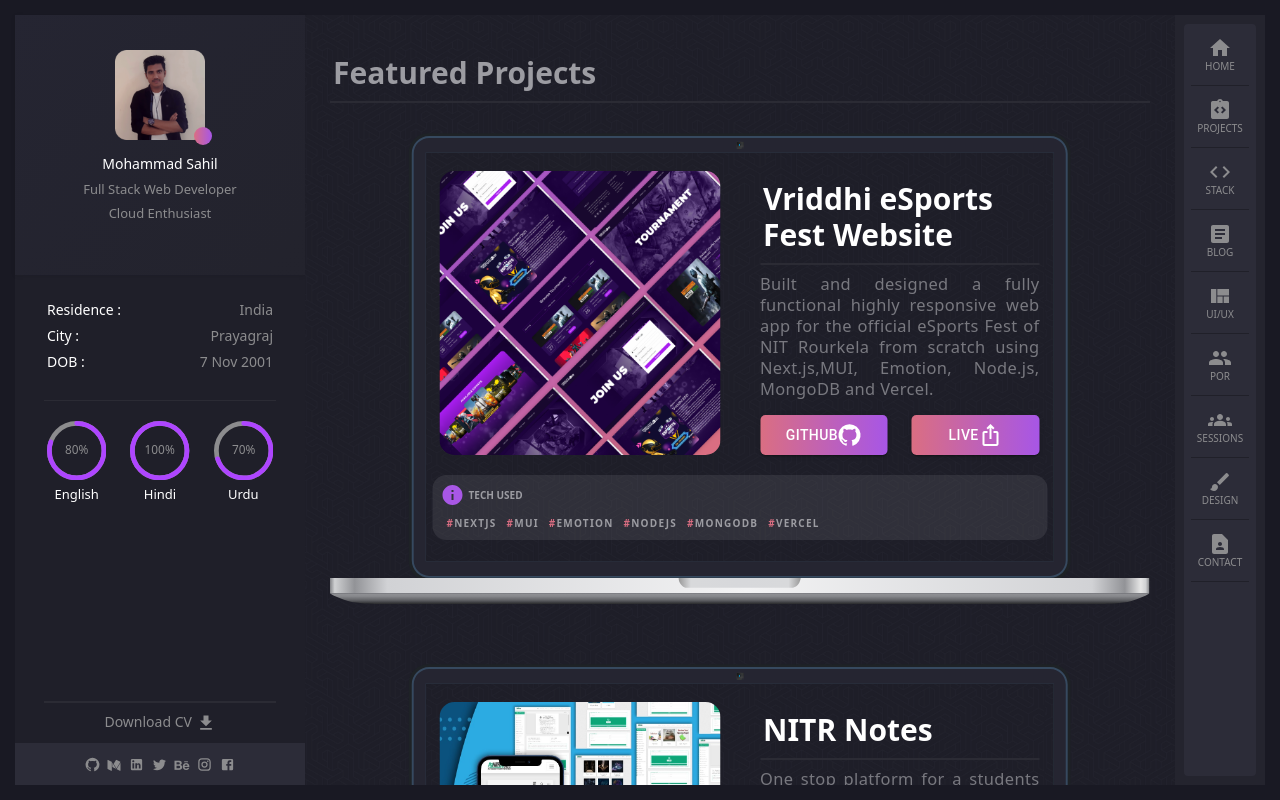
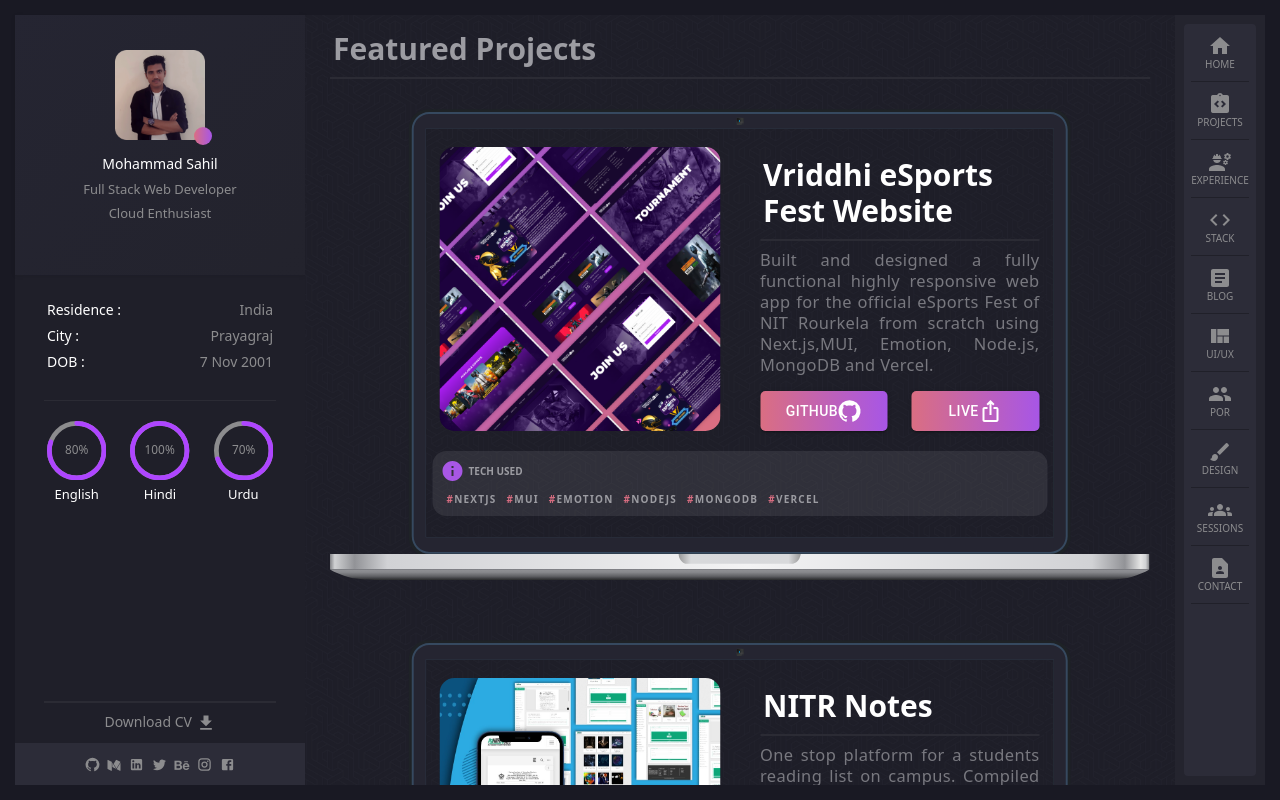
Before and after one commit to Mohammad-Sahil/portfolio, a Next.js app: page /projects in a window 1280 px wide. Built offline with nearby package versions, Linux system fonts and the light colour scheme.

Commit message:
navbar modified

```diff
--- a/components/Navbar.tsx
+++ b/components/Navbar.tsx
@@ -11,21 +11,23 @@
 import GroupIcon from '@mui/icons-material/Group';
 import GroupsIcon from '@mui/icons-material/Groups';
 import ContactPageIcon from '@mui/icons-material/ContactPage';
+import EngineeringIcon from '@mui/icons-material/Engineering';
 
 const Navbar = ({display}) => {
   return (
     <div className={styles.navbar_container} style={{display: display}}>
         <div className={styles.nav_menu}>
             <ul className='p-0'>
-            <li><Link href="/" className='text-decoration-none d-flex justify-content-center flex-column'><a className='text-decoration-none mx-auto d-flex flex-column justify-content-center'><IconButton><HomeIcon style={{color: "#8C8C8E"}}/></IconButton><p>Home</p></a></Link></li>
-            <li><Link href="/projects" className='text-decoration-none d-flex justify-content-center flex-column'><a className='text-decoration-none mx-auto d-flex flex-column justify-content-center'><IconButton><IntegrationInstructionsIcon style={{color: "#8C8C8E"}}/></IconButton><p>Projects</p></a></Link></li>
-            <li><Link href="/stack" className='text-decoration-none d-flex justify-content-center flex-column'><a className='text-decoration-none mx-auto d-flex flex-column justify-content-center'><IconButton><CodeIcon style={{color: "#8C8C8E"}}/></IconButton><p>Stack</p></a></Link></li>
-            <li><Link href="/blog" className='text-decoration-none d-flex justify-content-center flex-column'><a className='text-decoration-none mx-auto d-flex flex-column justify-content-center'><IconButton><ArticleIcon style={{color: "#8C8C8E"}}/></IconButton><p>Blog</p></a></Link></li>
-            <li><Link href="/uiux" className='text-decoration-none d-flex justify-content-center flex-column'><a className='text-decoration-none mx-auto d-flex flex-column justify-content-center'><IconButton><ViewQuiltIcon style={{color: "#8C8C8E"}}/></IconButton><p>UI/UX</p></a></Link></li>
-            <li><Link href="/por" className='text-decoration-none d-flex justify-content-center flex-column'><a className='text-decoration-none mx-auto d-flex flex-column justify-content-center'><IconButton><GroupIcon style={{color: "#8C8C8E"}}/></IconButton><p>POR</p></a></Link></li>
-            <li><Link href="/session" className='text-decoration-none d-flex justify-content-center flex-column'><a className='text-decoration-none mx-auto d-flex flex-column justify-content-center'><IconButton><GroupsIcon style={{color: "#8C8C8E"}}/></IconButton><p>Sessions</p></a></Link></li>
-            <li><Link href="/design" className='text-decoration-none d-flex justify-content-center flex-column'><a className='text-decoration-none mx-auto d-flex flex-column justify-content-center'><IconButton><BrushIcon style={{color: "#8C8C8E"}}/></IconButton><p>Design</p></a></Link></li>
-            <li><Link href="/contactus" className='text-decoration-none d-flex justify-content-center flex-column'><a className='text-decoration-none mx-auto d-flex flex-column justify-content-center'><IconButton><ContactPageIcon style={{color: "#8C8C8E"}}/></IconButton><p>Contact</p></a></Link></li>
+            <li><Link href="/" className='text-decoration-none d-flex justify-content-center flex-column'><a className='text-decoration-none mx-auto d-flex flex-column justify-content-center'><IconButton style={{paddingTop: "10px"}}><HomeIcon style={{color: "#8C8C8E"}}/></IconButton><p style={{paddingBottom: "10px"}}>Home</p></a></Link></li>
+            <li><Link href="/projects" className='text-decoration-none d-flex justify-content-center flex-column'><a className='text-decoration-none mx-auto d-flex flex-column justify-content-center'><IconButton style={{paddingTop: "10px"}}><IntegrationInstructionsIcon style={{color: "#8C8C8E"}}/></IconButton><p style={{paddingBottom: "10px"}}>Projects</p></a></Link></li>
+            <li><Link href="/experience" className='text-decoration-none d-flex justify-content-center flex-column'><a className='text-decoration-none mx-auto d-flex flex-column justify-content-center'><IconButton style={{paddingTop: "10px"}}><EngineeringIcon style={{color: "#8C8C8E"}}/></IconButton><p style={{paddingBottom: "10px"}}>Experience</p></a></Link></li>
+            <li><Link href="/stack" className='text-decoration-none d-flex justify-content-center flex-column'><a className='text-decoration-none mx-auto d-flex flex-column justify-content-center'><IconButton style={{paddingTop: "10px"}}><CodeIcon style={{color: "#8C8C8E"}}/></IconButton><p style={{paddingBottom: "10px"}}>Stack</p></a></Link></li>
+            <li><Link href="/blog" className='text-decoration-none d-flex justify-content-center flex-column'><a className='text-decoration-none mx-auto d-flex flex-column justify-content-center'><IconButton style={{paddingTop: "10px"}}><ArticleIcon style={{color: "#8C8C8E"}}/></IconButton><p style={{paddingBottom: "10px"}}>Blog</p></a></Link></li>
+            <li><Link href="/uiux" className='text-decoration-none d-flex justify-content-center flex-column'><a className='text-decoration-none mx-auto d-flex flex-column justify-content-center'><IconButton style={{paddingTop: "10px"}}><ViewQuiltIcon style={{color: "#8C8C8E"}}/></IconButton><p style={{paddingBottom: "10px"}}>UI/UX</p></a></Link></li>
+            <li><Link href="/por" className='text-decoration-none d-flex justify-content-center flex-column'><a className='text-decoration-none mx-auto d-flex flex-column justify-content-center'><IconButton style={{paddingTop: "10px"}}><GroupIcon style={{color: "#8C8C8E"}}/></IconButton><p style={{paddingBottom: "10px"}}>POR</p></a></Link></li>
+            <li><Link href="/design" className='text-decoration-none d-flex justify-content-center flex-column'><a className='text-decoration-none mx-auto d-flex flex-column justify-content-center'><IconButton style={{paddingTop: "10px"}}><BrushIcon style={{color: "#8C8C8E"}}/></IconButton><p style={{paddingBottom: "10px"}}>Design</p></a></Link></li>
+            <li><Link href="/session" className='text-decoration-none d-flex justify-content-center flex-column'><a className='text-decoration-none mx-auto d-flex flex-column justify-content-center'><IconButton style={{paddingTop: "10px"}}><GroupsIcon style={{color: "#8C8C8E"}}/></IconButton><p style={{paddingBottom: "10px"}}>Sessions</p></a></Link></li>
+            <li><Link href="/contactus" className='text-decoration-none d-flex justify-content-center flex-column'><a className='text-decoration-none mx-auto d-flex flex-column justify-content-center'><IconButton style={{paddingTop: "10px"}}><ContactPageIcon style={{color: "#8C8C8E"}}/></IconButton><p style={{paddingBottom: "10px"}}>Contact</p></a></Link></li>
             </ul>
         </div>
     </div>
--- a/styles/Layout.module.css
+++ b/styles/Layout.module.css
@@ -5,7 +5,7 @@
   background-repeat: repeat;
   width: calc(100% - 380px);
   height: calc(100vh - 30px);
-  padding: 50px 25px 0 25px;
+  padding: 26px 25px 0 25px;
   overflow-y: scroll;
 }
 .home_container::-webkit-scrollbar {
```
Also changed, not shown: components/WorkExperience.tsx (added, +12 -0 lines), pages/experience.tsx (added, +28 -0 lines), styles/Experience.module.css (added).
